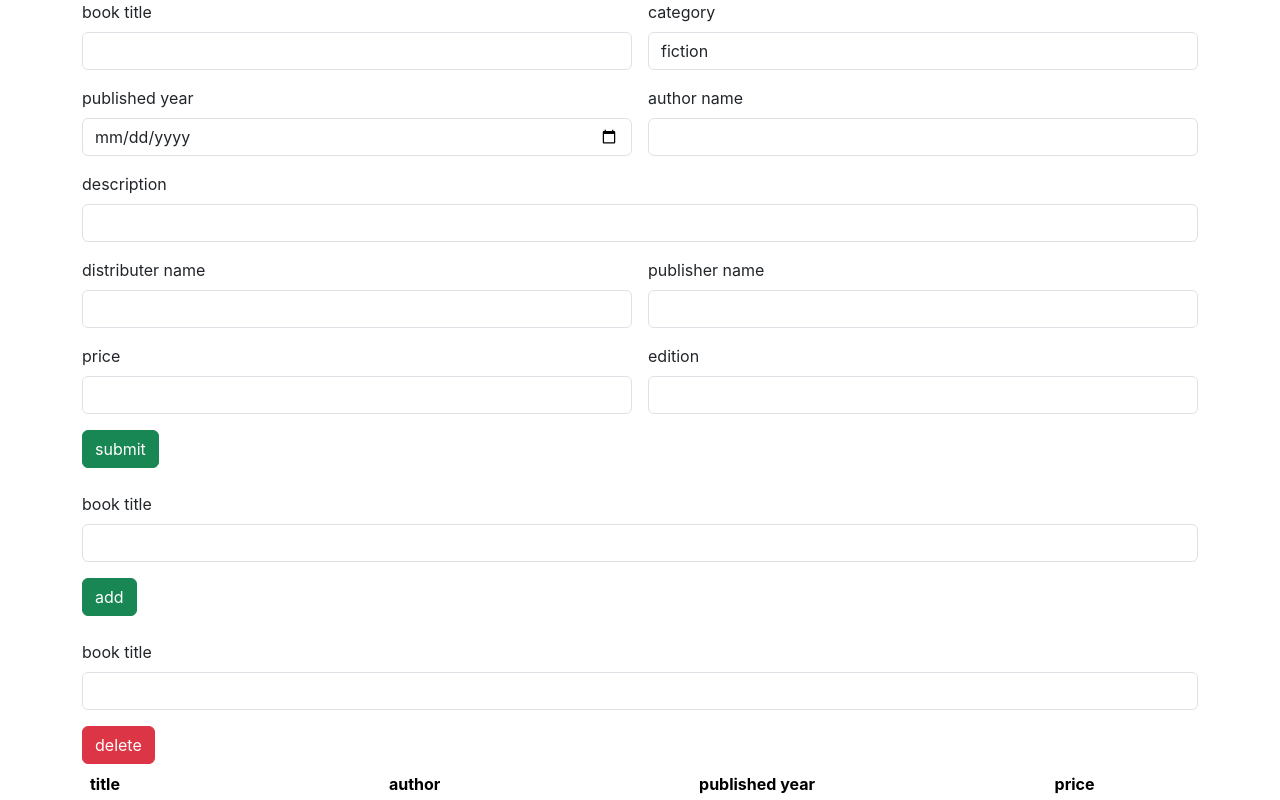
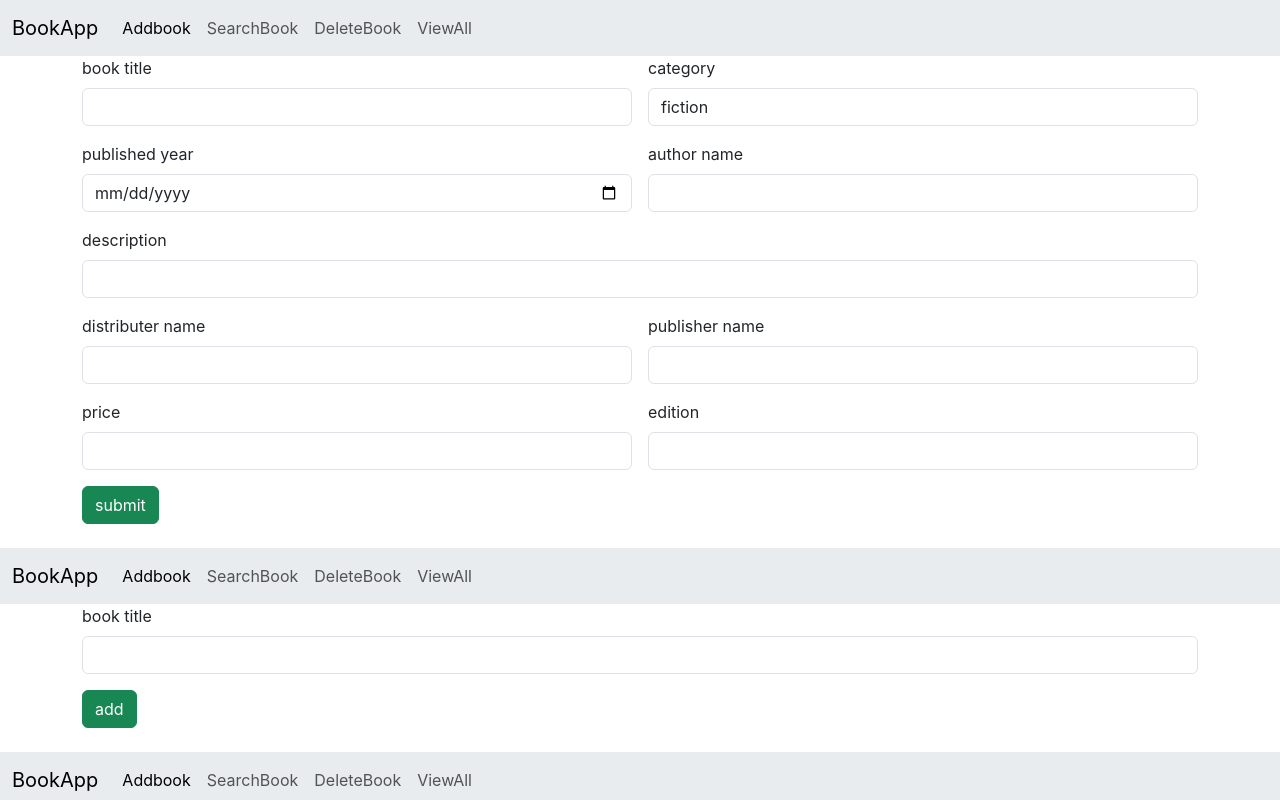
Before and after one commit to sreyalakshmi/libraryreact, a React (Create React App) app: page / in a window 1280 px wide. Shown: the top 800 px of the page. Built offline with nearby package versions, Linux system fonts and the light colour scheme.

Commit message:
navbarcompleted

```diff
--- a/src/App.js
+++ b/src/App.js
@@ -4,6 +4,7 @@
 import SearchBook from './components/SearchBook';
 import DeleteBook from './components/DeleteBook';
 import ViewAll from './components/ViewAll';
+import Navbar from './components/Navbar';
 
 function App() {
   return (
@@ -12,6 +13,7 @@
       <SearchBook/>
       <DeleteBook/>
       <ViewAll/>
+      <Navbar/>
     </div>
   );
 }
--- a/src/components/AddBook.jsx
+++ b/src/components/AddBook.jsx
@@ -1,8 +1,10 @@
 import React from 'react'
+import Navbar from './Navbar'
 
 const AddBook = () => {
   return (
     <div>
+        <Navbar/>
         <div className="container">
             <div className="row">
                 <div className="col col-12 col-sm-12 col-md-12 col-lg-12 col-xl-12 col-xxl-12">
--- a/src/components/DeleteBook.jsx
+++ b/src/components/DeleteBook.jsx
@@ -1,8 +1,10 @@
 import React from 'react'
+import Navbar from './Navbar'
 
 const DeleteBook = () => {
   return (
     <div>
+        <Navbar/>
         <div className="container">
             <div className="row">
                 <div className="col col-12 col-sm-12 col-md-12 col-lg-12 col-xl-12 col-xxl-12">
--- /dev/null
+++ b/src/components/Navbar.jsx
@@ -0,0 +1,34 @@
+import React from 'react'
+
+const Navbar = () => {
+  return (
+    <div>
+        <nav class="navbar navbar-expand-lg bg-body-secondary">
+  <div class="container-fluid">
+    <a class="navbar-brand" href="#">BookApp</a>
+    <button class="navbar-toggler" type="button" data-bs-toggle="collapse" data-bs-target="#navbarNav" aria-controls="navbarNav" aria-expanded="false" aria-label="Toggle navigation">
+      <span class="navbar-toggler-icon"></span>
+    </button>
+    <div class="collapse navbar-collapse" id="navbarNav">
+      <ul class="navbar-nav">
+        <li class="nav-item">
+          <a class="nav-link active" aria-current="page" href="#">Addbook</a>
+        </li>
+        <li class="nav-item">
+          <a class="nav-link" href="#">SearchBook</a>
+        </li>
+        <li class="nav-item">
+          <a class="nav-link" href="#">DeleteBook</a>
+        </li>
+        <li class="nav-item">
+          <a class="nav-link" href="#">ViewAll</a>
+        </li>
+      </ul>
+    </div>
+  </div>
+</nav>
+    </div>
+  )
+}
+
+export default Navbar
--- a/src/components/SearchBook.jsx
+++ b/src/components/SearchBook.jsx
@@ -1,8 +1,10 @@
 import React from 'react'
+import Navbar from './Navbar'
 
 const SearchBook = () => {
   return (
     <div>
+        <Navbar/>
         <div className="container">
             <div className="row">
                 <div className="col col-12 col-sm-12 col-md-12 col-lg-12 col-xl-12 col-xxl-12">
--- a/src/components/ViewAll.jsx
+++ b/src/components/ViewAll.jsx
@@ -1,8 +1,10 @@
 import React from 'react'
+import Navbar from './Navbar'
 
 const ViewAll = () => {
   return (
     <div>
+        <Navbar/>
         <div className="container">
             <div className="row">
                 <div className="col col-12 col-sm-12 col-md-12 col-lg-12 col-xl-12 col-xxl-12">
```
